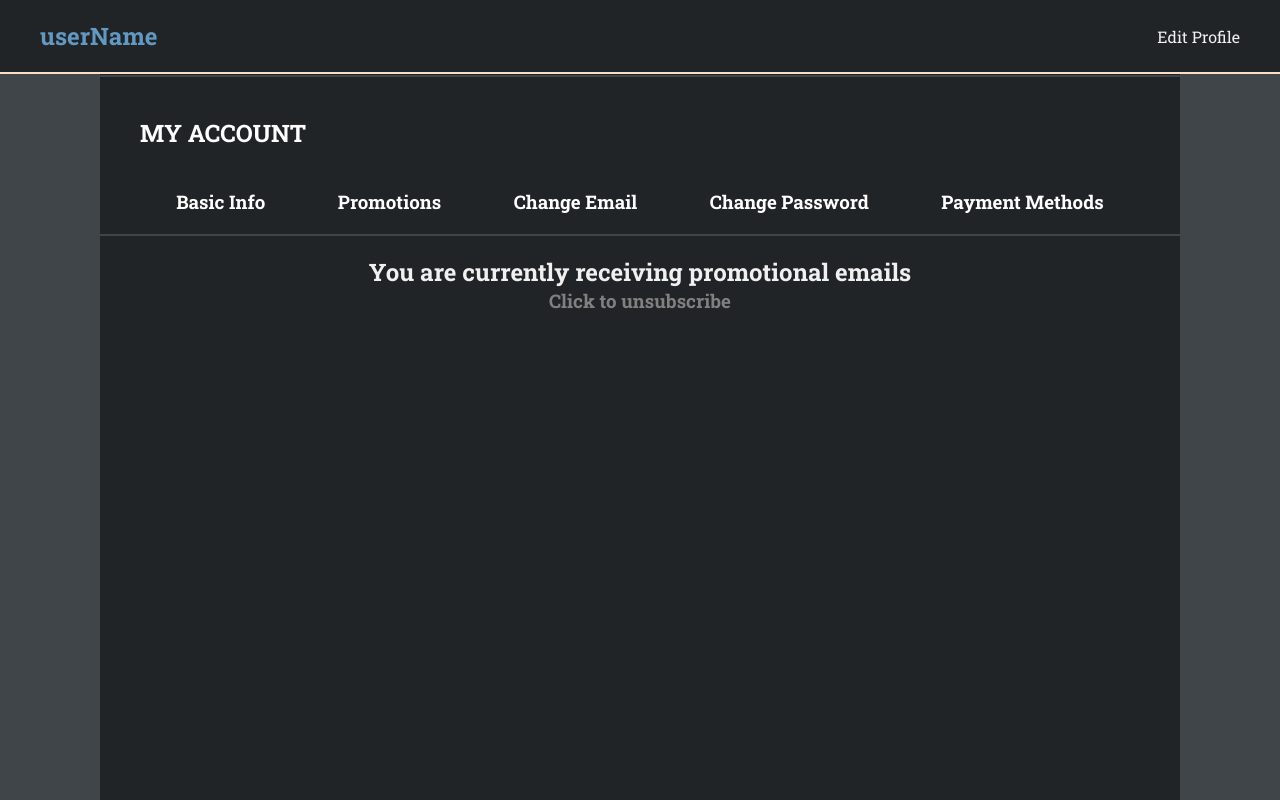
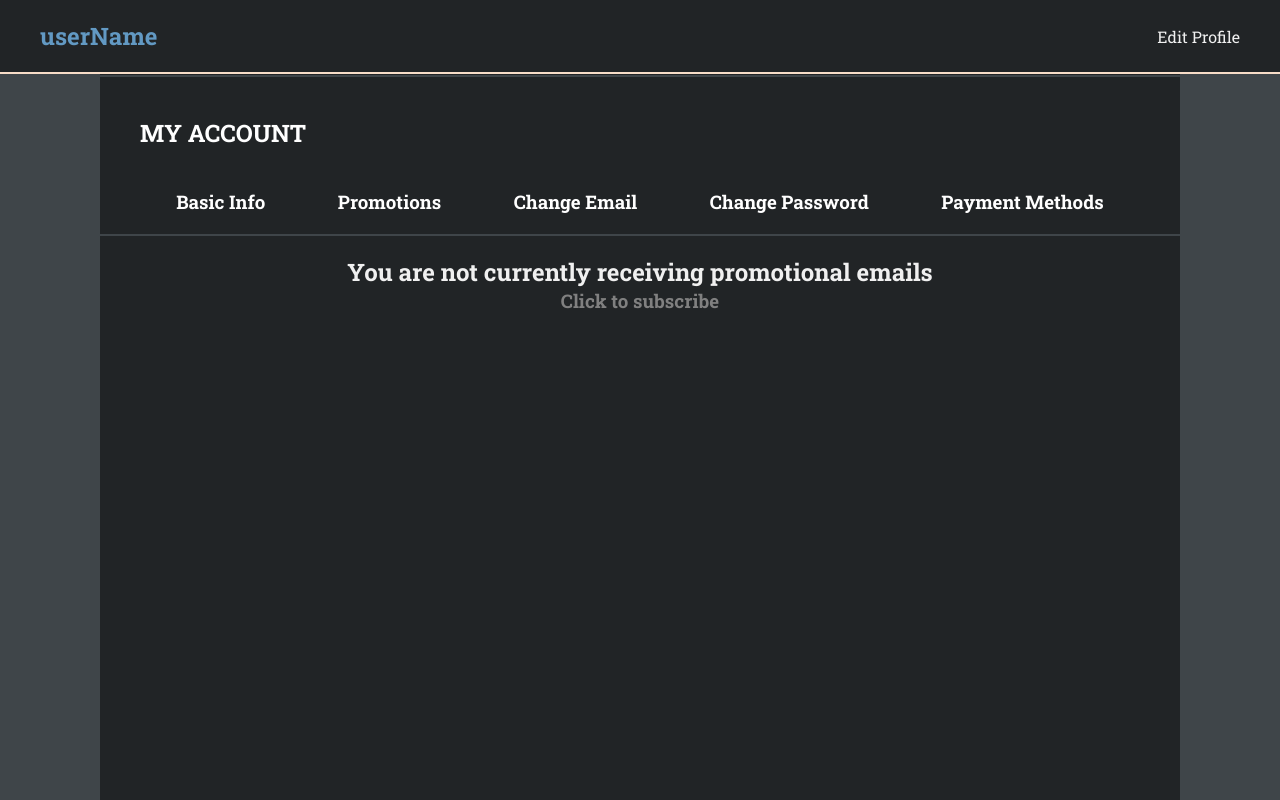
Before and after one commit to fchowdhury0/tuah-tuah-movies, a React (Create React App) app: page /editprofile in a window 1280 px wide. Both pictures are taken after a click on the element "Promotions". Built offline with nearby package versions, Linux system fonts and the light colour scheme.

Commit message:
UI Updates for EditProfile

```diff
--- a/src/pages/EditProfile/EditProfile.jsx
+++ b/src/pages/EditProfile/EditProfile.jsx
@@ -10,9 +10,14 @@ const EditProfile = () => {
     // Implement authentication logic here
     // For now, just navigate back to Home
   };
-  const [basicInfo, setBasicInfo] = useState(false);
+  /* subscribed should be initially set to the value in database */
+  const [subscribed, setSubscribed] = useState(false)
+  const handleSubscribe = () => {
+    setSubscribed(!subscribed)
+  }
+  const [basicInfo, setBasicInfo] = useState(true);
   const showBasicInfo = () => {
-    setBasicInfo(!basicInfo)
+    setBasicInfo(true)
     setPromotions(false)
     setChangeEmail(false)
     setChangePassword(false)
@@ -20,7 +25,7 @@ const EditProfile = () => {
   }
   const [promotions, setPromotions] = useState(false);
   const showPromotions = () => {
-    setPromotions(!promotions)
+    setPromotions(true)
     setBasicInfo(false)
     setChangeEmail(false)
     setChangePassword(false)
@@ -28,7 +33,7 @@ const EditProfile = () => {
   }
   const [changeEmail, setChangeEmail] = useState(false);
   const showChangeEmail = () => {
-    setChangeEmail(!changeEmail)
+    setChangeEmail(true)
     setPromotions(false)
     setBasicInfo(false)
     setChangePassword(false)
@@ -36,7 +41,7 @@ const EditProfile = () => {
   }
   const [changePassword, setChangePassword] = useState(false);
   const showChangePassword = () => {
-    setChangePassword(!changePassword)
+    setChangePassword(true)
     setPromotions(false)
     setChangeEmail(false)
     setBasicInfo(false)
@@ -44,7 +49,7 @@ const EditProfile = () => {
   }
   const [paymentMethods, setPaymentMethods] = useState(false);
   const showPaymentMethods = () => {
-    setPaymentMethods(!paymentMethods)
+    setPaymentMethods(true)
     setPromotions(false)
     setChangeEmail(false)
     setChangePassword(false)
@@ -116,17 +121,27 @@ const EditProfile = () => {
         </div>
       )}
       {promotions && (
-        <div className="promotions">
-          <h2>You are currently receiving promotional emails</h2>
-          <h3>Click to unsubscribe</h3>
+        <div>
+          {subscribed && (
+            <div className="promotions">
+              <h2>You are currently receiving promotional emails</h2>
+              <h3 onClick={handleSubscribe}>Click to unsubscribe</h3>
+            </div>
+          )}
+          {!subscribed && (
+            <div className="promotions">
+              <h2>You are not currently receiving promotional emails</h2>
+              <h3 onClick={handleSubscribe}>Click to subscribe</h3>
+            </div>
+          )}
         </div>
       )}
       {changeEmail && (
         <div className="change-email">
           <input
-          type="text"
-          label="Current Email"
-          placeholder=""
+            type="text"
+            label="Current Email"
+            placeholder=""
           />
 
         </div>
```
